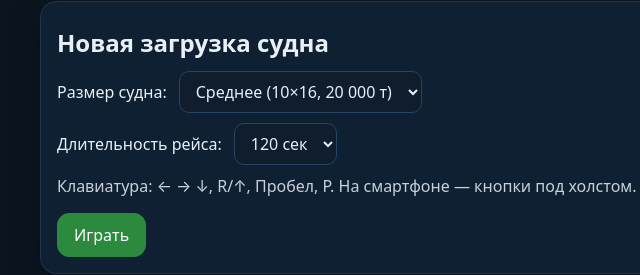
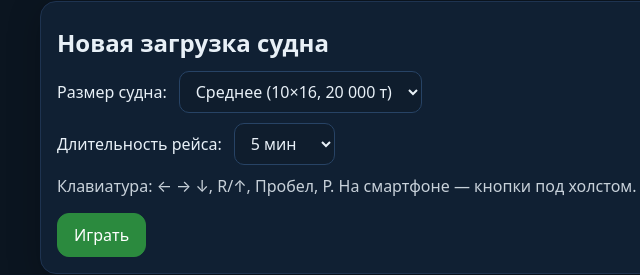
Before and after one commit to Supplychains/shipster, a plain HTML site: page index.html in a window 1280 px wide. Shown: the part 82-357 px from the top of the page, 66-706 px from the left. Drawn offline with Linux system fonts and the light colour scheme.

Commit message:
Update index.html

```diff
--- a/index.html
+++ b/index.html
@@ -66,9 +66,9 @@
         <div class="row">
           <label>Длительность рейса:</label>
           <select id="game-duration">
-            <option value="90">90 сек</option>
-            <option value="120" selected>120 сек</option>
-            <option value="180">180 сек</option>
+            <option value="120">2 мин</option>
+            <option value="300" selected>5 мин</option>
+            <option value="600">10 мин</option>
           </select>
         </div>
         <div class="hint">Клавиатура: ← → ↓, R/↑, Пробел, P. На смартфоне — кнопки под холстом.</div>
```
